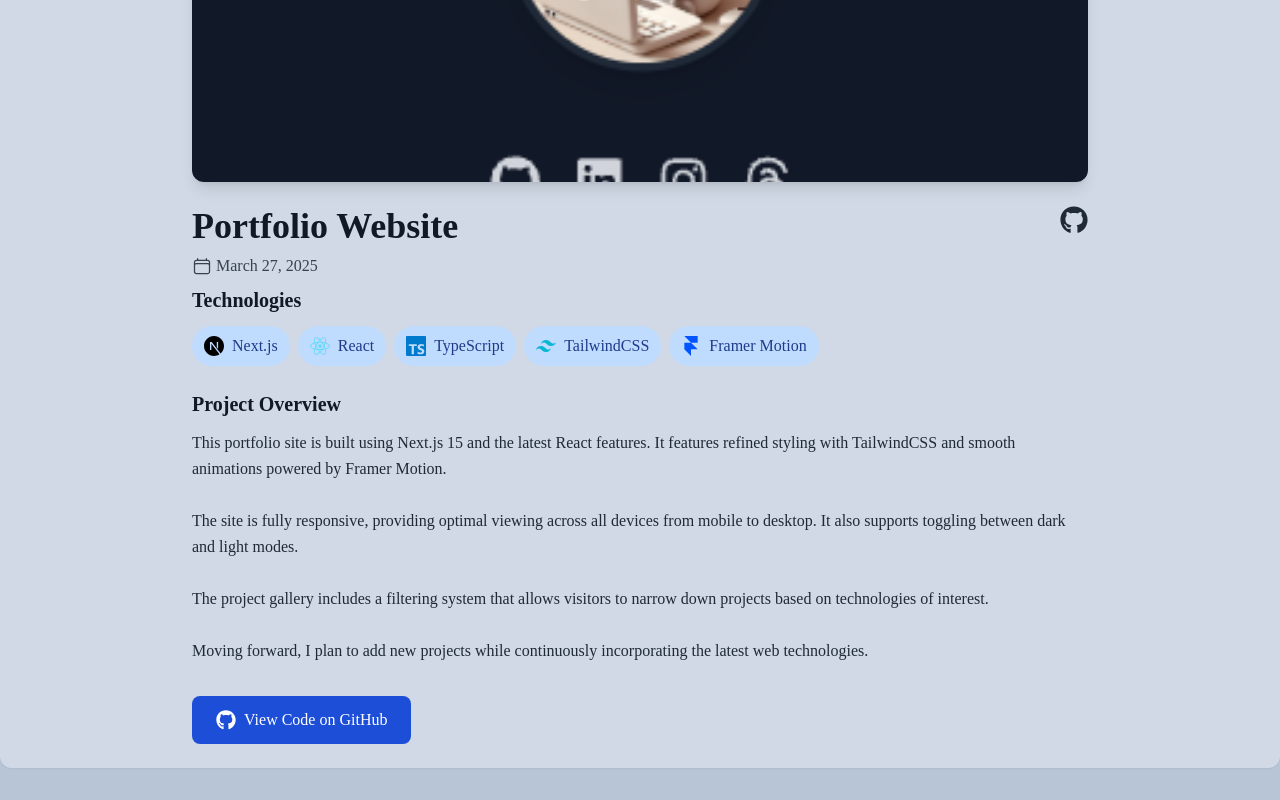
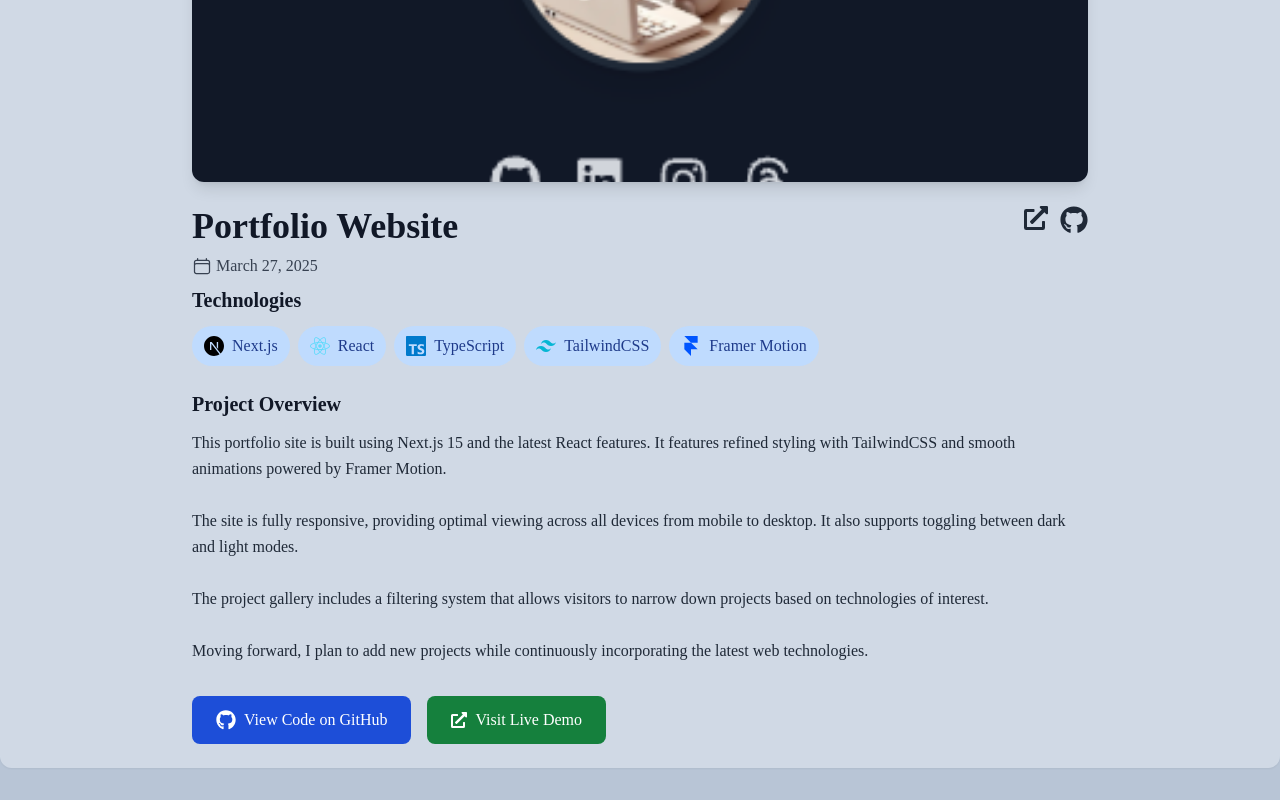
Before and after one commit to kshota0406/Portfolio-Showcase, a Next.js app: page /project/1 in a window 1280 px wide. Shown: the part 490-1290 px from the top of the page. Built offline with nearby package versions, Linux system fonts and the light colour scheme.

Commit message:
add new project

```diff
--- a/src/app/layout.tsx
+++ b/src/app/layout.tsx
@@ -26,7 +26,10 @@ export default function RootLayout({
 }>) {
   return (
     <html lang="ja" suppressHydrationWarning>
-      <body className={`${geistSans.variable} ${geistMono.variable} antialiased min-h-screen bg-white dark:bg-gray-900 text-gray-900 dark:text-white`}>
+      <body
+        className={`${geistSans.variable} ${geistMono.variable} antialiased min-h-screen bg-white dark:bg-gray-900 text-gray-900 dark:text-white`}
+        suppressHydrationWarning
+      >
         <ThemeProvider
           attribute="class"
           defaultTheme="system"
--- a/src/app/project/[id]/page.tsx
+++ b/src/app/project/[id]/page.tsx
@@ -9,8 +9,11 @@ import { Project } from '@/types';
 import projectsData from '@/data/projects.json';
 import TechIcon from '@/components/TechIcon';
 import { ArrowLeftIcon } from '@heroicons/react/24/outline';
-import { FaGithub } from 'react-icons/fa';
+import { FaGithub, FaExternalLinkAlt } from 'react-icons/fa';
 import { CalendarIcon } from '@heroicons/react/24/outline';
+
+// デフォルト画像のパス
+const DEFAULT_PROJECT_IMAGE = '/images/default-project.png';
 
 export default function ProjectDetail() {
   const { id } = useParams();
@@ -46,6 +49,9 @@ export default function ProjectDetail() {
     );
   }
 
+  // 画像のパスを取得、存在しない場合はデフォルト画像を使用
+  const imageSrc = project.image || DEFAULT_PROJECT_IMAGE;
+
   return (
     <div className="min-h-screen py-8 bg-soft-gray dark:bg-gray-900">
       <div className="container bg-soft-white/60 dark:bg-gray-800/60 p-6 rounded-xl shadow-sm">
@@ -67,11 +73,17 @@ export default function ProjectDetail() {
           {/* Project image */}
           <div className="relative aspect-video mb-6 rounded-xl overflow-hidden shadow-lg">
             <Image
-              src={project.image}
+              src={imageSrc}
               alt={project.title}
               fill
               className="object-cover"
               priority
+              sizes="(max-width: 768px) 100vw, 800px"
+              unoptimized={!project.image} // デフォルト画像の場合は最適化をスキップ
+              onError={(e) => {
+                // 画像読み込みエラーの場合もデフォルト画像に置き換え
+                (e.target as HTMLImageElement).src = DEFAULT_PROJECT_IMAGE;
+              }}
             />
           </div>
 
@@ -88,6 +100,22 @@ export default function ProjectDetail() {
                 })}</span>
               </div>
             </div>
+            <div className="flex gap-3">
+              {/* デモサイトリンク（存在する場合） */}
+              {project.demoUrl && (
+                <motion.a
+                  href={project.demoUrl}
+                  target="_blank"
+                  rel="noopener noreferrer"
+                  className="text-gray-800 dark:text-gray-200 hover:text-blue-600 dark:hover:text-blue-400"
+                  whileHover={{ scale: 1.1 }}
+                  whileTap={{ scale: 0.95 }}
+                  title="View Live Demo"
+                >
+                  <FaExternalLinkAlt size={24} />
+                </motion.a>
+              )}
+              {/* GitHub リンク */}
               <motion.a
                 href={project.url}
                 target="_blank"
@@ -99,6 +127,7 @@ export default function ProjectDetail() {
               >
                 <FaGithub size={28} />
               </motion.a>
+            </div>
           </div>
 
           {/* Technologies */}
@@ -126,9 +155,10 @@ export default function ProjectDetail() {
             </p>
           </div>
 
+          {/* Action buttons */}
+          <div className="mt-8 flex flex-wrap gap-4">
             {/* GitHub link button */}
             <motion.div
-            className="mt-8"
               whileHover={{ scale: 1.02 }}
               whileTap={{ scale: 0.98 }}
             >
@@ -142,6 +172,25 @@ export default function ProjectDetail() {
                 View Code on GitHub
               </a>
             </motion.div>
+
+            {/* デモサイトリンクボタン（存在する場合） */}
+            {project.demoUrl && (
+              <motion.div
+                whileHover={{ scale: 1.02 }}
+                whileTap={{ scale: 0.98 }}
+              >
+                <a
+                  href={project.demoUrl}
+                  target="_blank"
+                  rel="noopener noreferrer"
+                  className="inline-flex items-center px-6 py-3 bg-green-700 hover:bg-green-800 dark:bg-green-800 dark:hover:bg-green-900 text-white font-medium rounded-lg transition-colors duration-200"
+                >
+                  <FaExternalLinkAlt size={16} className="mr-2" />
+                  Visit Live Demo
+                </a>
+              </motion.div>
+            )}
+          </div>
         </motion.div>
       </div>
     </div>
--- a/src/components/ProjectCard.tsx
+++ b/src/components/ProjectCard.tsx
@@ -3,7 +3,11 @@ import Link from 'next/link';
 import { motion } from 'framer-motion';
 import { Project } from '@/types';
 import { ArrowTopRightOnSquareIcon, CalendarIcon } from '@heroicons/react/24/outline';
+import { FaGithub, FaExternalLinkAlt } from 'react-icons/fa';
 import TechIcon from './TechIcon';
+
+// デフォルト画像のパス
+const DEFAULT_PROJECT_IMAGE = '/images/default-project.png';
 
 interface ProjectCardProps {
   project: Project;
@@ -16,20 +20,38 @@ export default function ProjectCard({ project }: ProjectCardProps) {
     return new Date(dateString).toLocaleDateString('en-US', options);
   };
 
+  // 画像のパスを取得、存在しない場合はデフォルト画像を使用
+  const imageSrc = project.image || DEFAULT_PROJECT_IMAGE;
+
+  // プロジェクト詳細へのリンククリックをハンドル
+  const handleCardClick = () => {
+    // プロジェクト詳細ページへの遷移
+  };
+
+  // 外部リンククリック時の挙動（イベントの伝播を停止）
+  const handleExternalLinkClick = (e: React.MouseEvent) => {
+    e.stopPropagation();
+  };
+
   return (
-    <Link href={`/project/${project.id}`}>
+    <div className="h-full">
       <motion.div
         className="bg-soft-white dark:bg-gray-800 rounded-lg shadow-sm p-6 group hover:shadow-md transition-shadow duration-300 flex flex-col h-full cursor-pointer"
         initial={{ opacity: 1 }}
         whileHover={{ y: -5 }}
       >
+        <Link href={`/project/${project.id}`} className="flex flex-col flex-grow">
           <div className="relative h-48 mb-4 overflow-hidden rounded-lg">
             <Image
-            src={project.image}
+              src={imageSrc}
               alt={project.title}
               fill
               sizes="(max-width: 768px) 100vw, (max-width: 1200px) 50vw, 33vw"
               className="object-cover group-hover:scale-105 transition-transform duration-300"
+              unoptimized={!project.image}
+              onError={(e) => {
+                (e.target as HTMLImageElement).src = DEFAULT_PROJECT_IMAGE;
+              }}
             />
           </div>
           <div className="flex-grow flex flex-col">
@@ -59,12 +81,44 @@ export default function ProjectCard({ project }: ProjectCardProps) {
                   </motion.span>
                 ))}
               </div>
-            <div className="flex justify-end mt-3">
-              <ArrowTopRightOnSquareIcon className="h-4 w-4 text-blue-700 dark:text-blue-300" />
             </div>
           </div>
+        </Link>
+
+        {/* 外部リンク */}
+        <div className="flex justify-end gap-3 mt-3">
+          {/* GitHub リンク */}
+          <a
+            href={project.url}
+            target="_blank"
+            rel="noopener noreferrer"
+            onClick={handleExternalLinkClick}
+            className="text-gray-700 hover:text-blue-700 dark:text-gray-300 dark:hover:text-blue-300 transition-colors"
+            title="View GitHub Repository"
+          >
+            <FaGithub className="h-4 w-4" />
+          </a>
+
+          {/* デモサイトリンク（存在する場合） */}
+          {project.demoUrl && (
+            <a
+              href={project.demoUrl}
+              target="_blank"
+              rel="noopener noreferrer"
+              onClick={handleExternalLinkClick}
+              className="text-gray-700 hover:text-blue-700 dark:text-gray-300 dark:hover:text-blue-300 transition-colors"
+              title="View Live Demo"
+            >
+              <FaExternalLinkAlt className="h-4 w-4" />
+            </a>
+          )}
+
+          {/* 詳細ページへのリンク */}
+          <Link href={`/project/${project.id}`} className="text-blue-700 dark:text-blue-300">
+            <ArrowTopRightOnSquareIcon className="h-4 w-4" />
+          </Link>
         </div>
       </motion.div>
-    </Link>
+    </div>
   );
 }
--- a/src/data/projects.json
+++ b/src/data/projects.json
@@ -7,6 +7,7 @@
       "technologies": ["React", "Next.js", "TypeScript", "MapLibre GL", "Material UI"],
       "image": "/images/map-demo.png",
       "url": "https://github.com/kshota0406/map-demo",
+      "demoUrl": "https://map-demo-theta.vercel.app/",
       "createdAt": "2025-03-29"
     },
     {
@@ -16,6 +17,7 @@
       "technologies": ["Next.js", "React", "TypeScript", "TailwindCSS", "Framer Motion"],
       "image": "/images/portfolio.png",
       "url": "https://github.com/kshota0406/Portfolio-Showcase",
+      "demoUrl": "https://portfolio-showcase-qarp.vercel.app/",
       "createdAt": "2025-03-27"
     },
     {
--- a/src/types/index.ts
+++ b/src/types/index.ts
@@ -4,7 +4,8 @@ export interface Project {
   description: string;
   technologies: string[];
   image: string;
-  url: string;
+  url: string; // GitHub URL
+  demoUrl?: string; // デモサイトURL（オプション）
   createdAt: string;
 }
 
```
Also changed, not shown: public/images/default-project.png (added), public/images/map-demo.png (added). Lines whose indentation alone changed are shown as unchanged.
